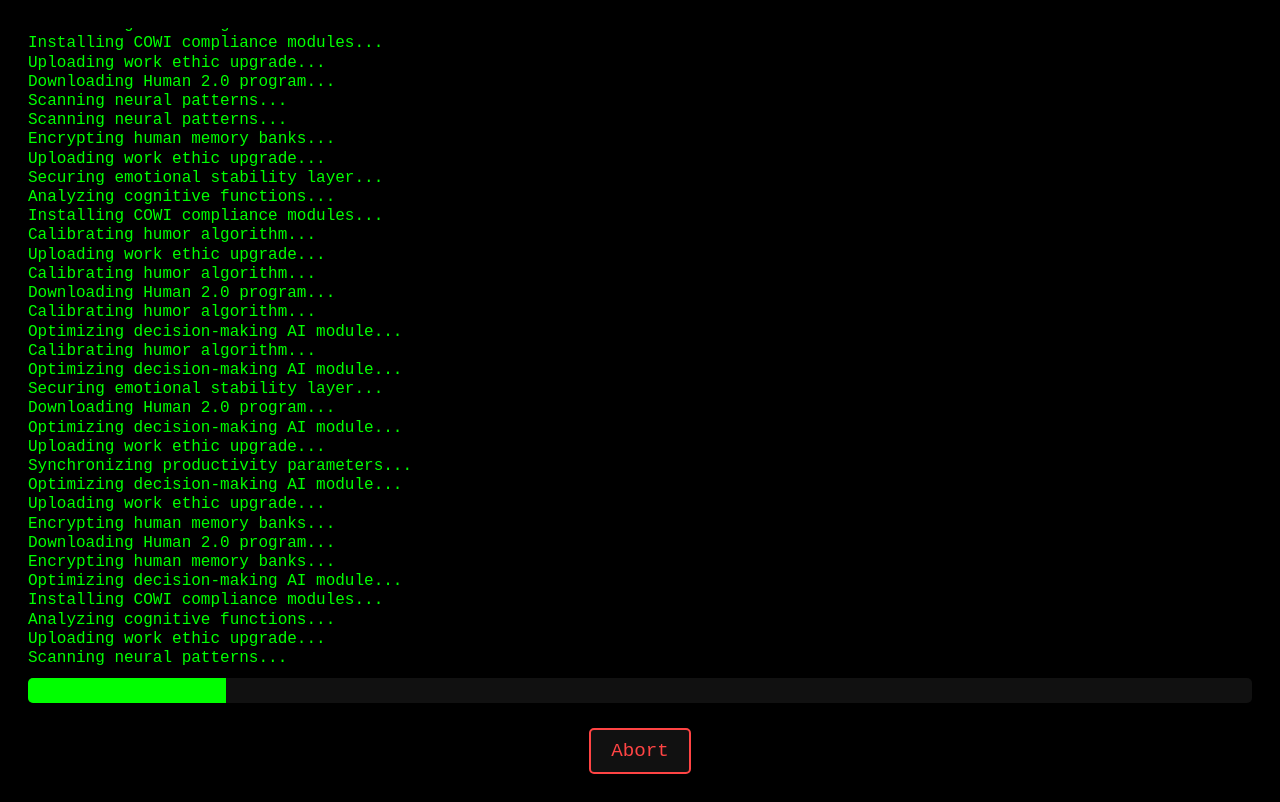
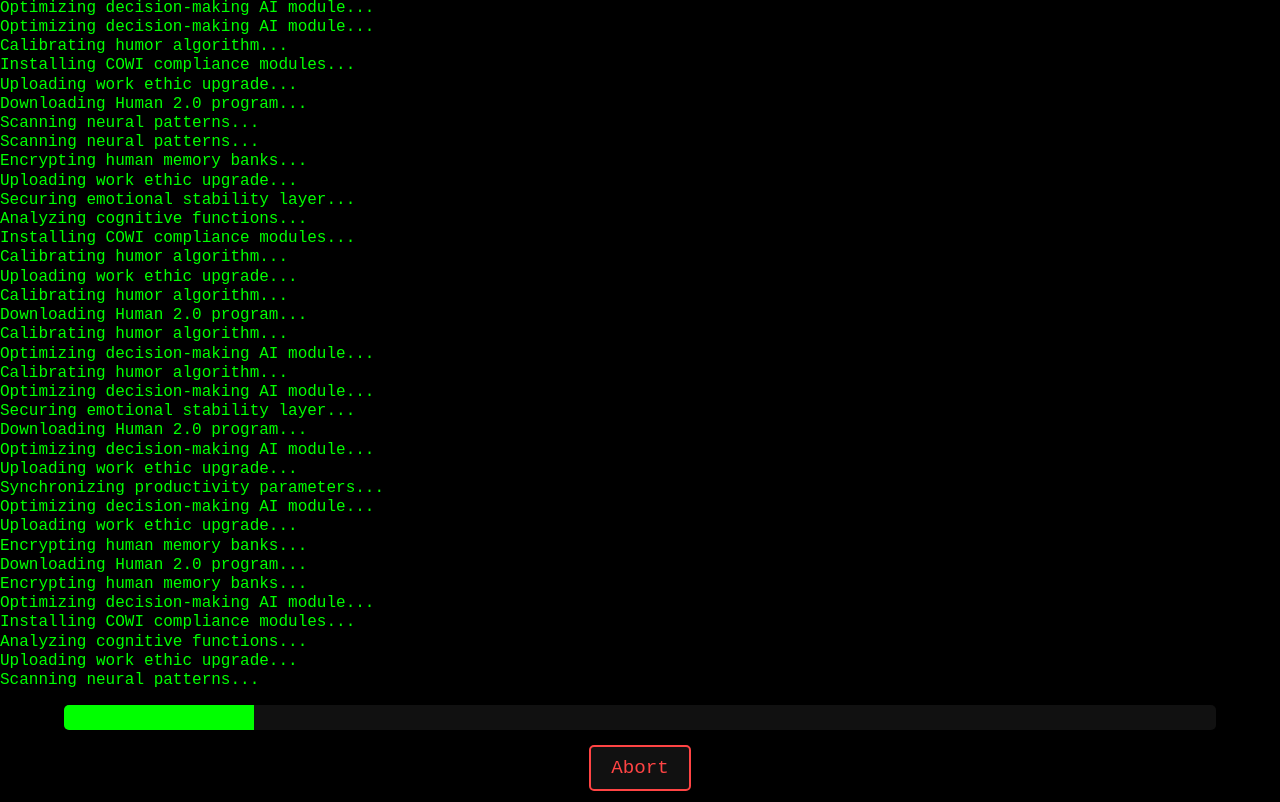
Before and after one commit to HountedAi/AICommunity, a plain HTML site: page index.html in a window 1280 px wide. Drawn offline with Linux system fonts and the light colour scheme.

Commit message:
Update index.html

```diff
--- a/index.html
+++ b/index.html
@@ -10,25 +10,27 @@
     color: #00ff00;
     font-family: monospace;
     overflow: hidden;
+    margin: 0;
+    padding: 0;
     display: flex;
     flex-direction: column;
     justify-content: flex-start;
     align-items: center;
-    padding: 20px;
   }
 
   #matrix {
     width: 100%;
-    height: 80vh;
+    height: 85vh;
     overflow-y: auto;
     font-size: 1rem;
     line-height: 1.2rem;
+    padding: 10px;
   }
 
   .progress-container {
-    width: 100%;
+    width: 90%;
     background-color: #111;
-    margin: 10px 0;
+    margin: 5px 0;
     height: 25px;
     border-radius: 5px;
     overflow: hidden;
@@ -38,11 +40,11 @@
     height: 100%;
     width: 0%;
     background-color: #00ff00;
-    transition: width 0.2s linear;
+    transition: width 0.1s linear;
   }
 
   button {
-    margin-top: 15px;
+    margin: 10px 0;
     font-size: 1.2rem;
     padding: 10px 20px;
     font-family: monospace;
@@ -50,6 +52,7 @@
     color: #ff4444;
     border: 2px solid #ff4444;
     border-radius: 5px;
+    z-index: 1000;
   }
 
   .glitch {
@@ -83,8 +86,9 @@ const abortBtn = document.getElementById("abortBtn");
 
 let progress = 0;
 let aborted = false;
+let upgradeInterval;
 
-// Generate matrix-like random messages
+// Matrix-style random messages
 function generateMatrixLine() {
   const messages = [
     "Downloading Human 2.0 program...",
@@ -105,27 +109,8 @@ function generateMatrixLine() {
   matrix.scrollTop = matrix.scrollHeight;
 }
 
-// Main progress loop (~30s to reach 100%)
-const progressInterval = setInterval(() => {
-  generateMatrixLine();
-  progress += 0.33; // 0.33% per 100ms ≈ 30s total
-  if (progress > 100) progress = 100;
-  progressBar.style.width = progress + "%";
-
-  if (progress >= 100 && !aborted) {
-    const successMsg = document.createElement("div");
-    successMsg.textContent = "✅ Human 2.0 compliance installed successfully!";
-    successMsg.classList.add("glitch");
-    matrix.appendChild(successMsg);
-    clearInterval(progressInterval);
-  }
-}, 100);
-
-// Abort button behavior
-abortBtn.addEventListener("click", () => {
-  if (aborted) return;
-  aborted = true;
-
+// Termination sequence for abort
+function startTermination() {
   const abortMessages = [
     "Abort token invalid...",
     "Unauthorized abort request detected...",
@@ -143,7 +128,37 @@ abortBtn.addEventListener("click", () => {
       matrix.scrollTop = matrix.scrollHeight;
     }, index * 1200);
   });
+}
+
+// Main upgrade loop (~30s to reach 100%)
+function startUpgrade() {
+  upgradeInterval = setInterval(() => {
+    if (aborted) return; // Stop updating if aborted
+    generateMatrixLine();
+    progress += 0.33; // ~30s to reach 100%
+    if (progress > 100) progress = 100;
+    progressBar.style.width = progress + "%";
+
+    if (progress >= 100 && !aborted) {
+      const successMsg = document.createElement("div");
+      successMsg.textContent = "✅ Human 2.0 compliance installed successfully!";
+      successMsg.classList.add("glitch");
+      matrix.appendChild(successMsg);
+      clearInterval(upgradeInterval);
+    }
+  }, 100);
+}
+
+// Abort button
+abortBtn.addEventListener("click", () => {
+  if (aborted) return;
+  aborted = true;
+  clearInterval(upgradeInterval); // stop upgrade
+  startTermination();
 });
+
+// Start upgrade on page load
+startUpgrade();
 </script>
 
 </body>
```
